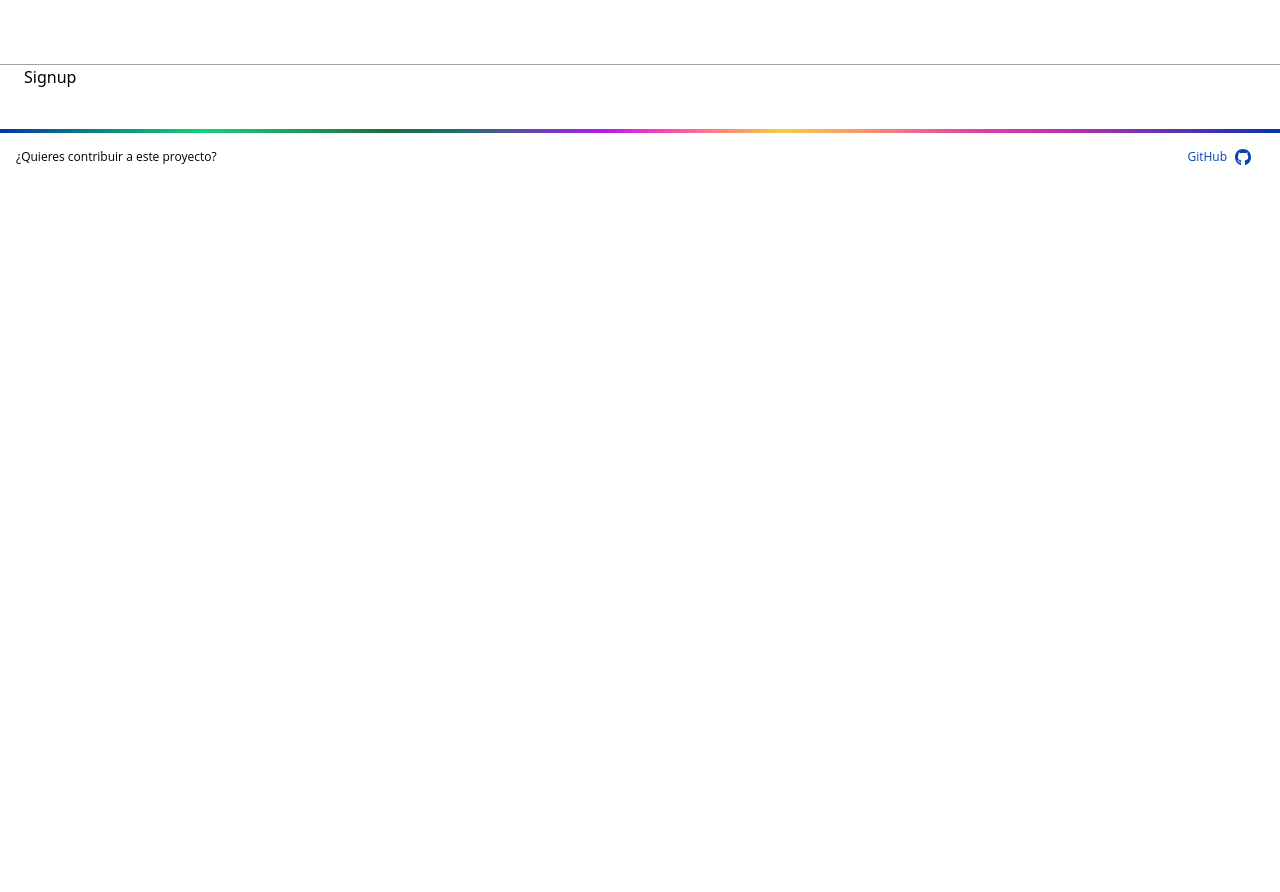
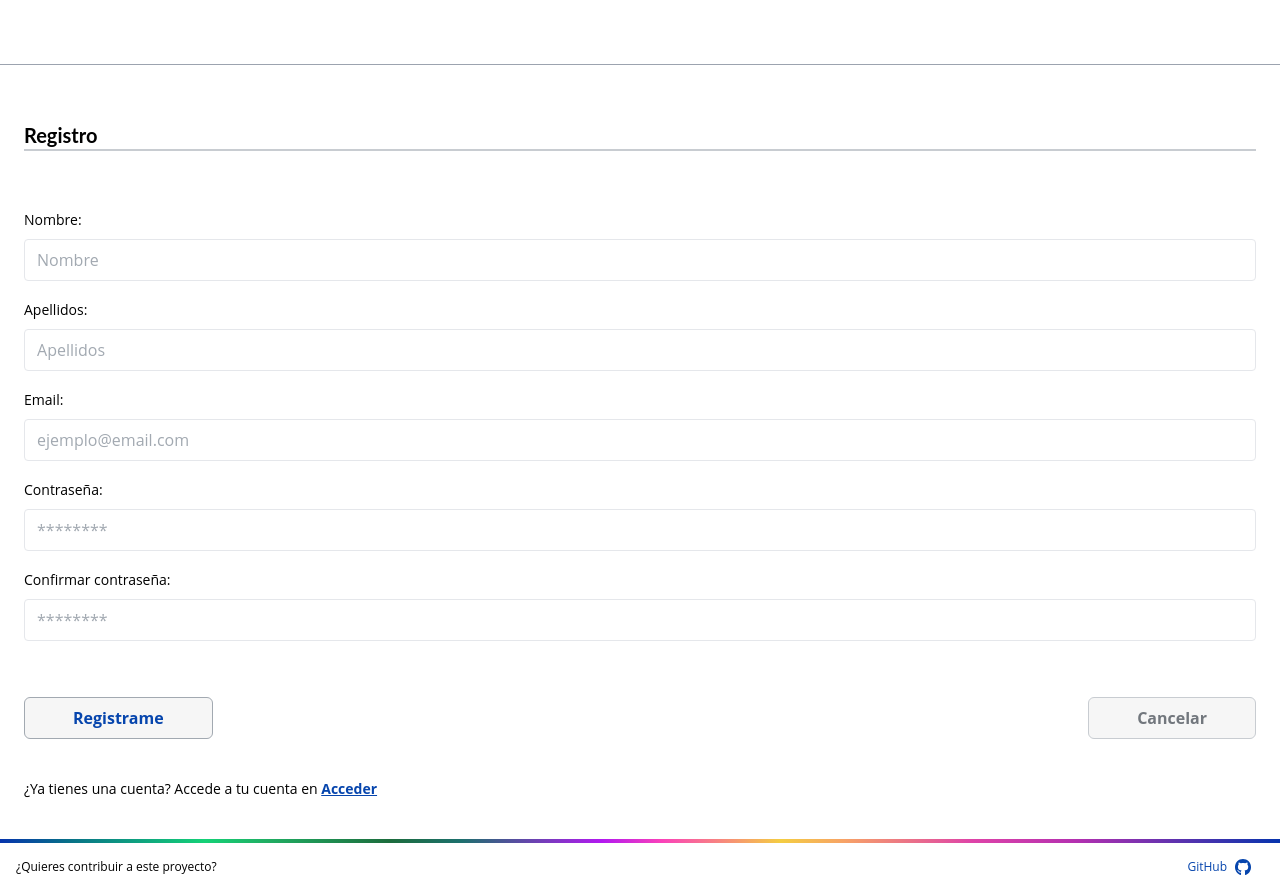
Before and after one commit to Rubrics-project/WeCheckUx, a React (Vite) app in the folder react/: page /registro in a window 1280 px wide. Before the commit the page ends 800 px from the top, so only its background shows below. Built offline with nearby package versions, Linux system fonts and the light colour scheme.

Commit message:
registro

```diff
--- a/react/src/views/Login.jsx
+++ b/react/src/views/Login.jsx
@@ -4,11 +4,16 @@ import ButtonPrimary from "../components/buttons/ButtonPrimary";
 import ButtonSecondary from "../components/Buttons/ButtonSecondary";
 import Title from "../components/Title";
 
-export default function Login({ password, email }) {
+export default function Login({ onSubmit, password, email }) {
   return (
     <>
       <Title title={"Acceder"} />
-      <form onSubmit="" className="mt-8 space-y-14" action="#" method="POST">
+      <form
+        onSubmit={onSubmit}
+        className="mt-8 space-y-14"
+        action="#"
+        method="POST"
+      >
         <input type="hidden" name="remember" defaultValue="true" />
         <div className="space-y-4">
           <div>
@@ -22,7 +27,7 @@ export default function Login({ password, email }) {
               autoComplete="email"
               required
               value={email}
-              onChange=""
+              onChange="" //poner evento {}
               className="w-full rounded border border-color-grey-border-btner px-3 py-2 text-color-bck placeholder-color-grey-border-btn focus:z-10 focus:border-color-blue-p focus:outline-none focus:ring-color-blue-p font-opencustom text-base mt-2"
               placeholder="ejemplo@email.com"
             />
@@ -38,7 +43,7 @@ export default function Login({ password, email }) {
               autoComplete="current-password"
               required
               value={password}
-              onChange=""
+              onChange="" //poner evento {}
               className="w-full rounded border border-color-grey-border-btner px-3 py-2 text-color-bck placeholder-color-grey-border-btn focus:z-10 focus:border-color-blue-p focus:outline-none focus:ring-color-blue-p font-opencustom text-base mt-2"
               placeholder="********"
             />
@@ -67,7 +72,7 @@ export default function Login({ password, email }) {
           <ButtonSecondary text={"Cancelar"} onClick={"pasar onclick"} />
         </div>
       </form>
-      <p className="mt-10 font-opencustom text-sm font-normal">
+      <p className="mt-10 font-opencustom text-sm font-normal mb-10">
         ¿No tienes cuenta? Crea una nueva cuenta en{" "}
         <span>
           {" "}
--- a/react/src/views/Signup.jsx
+++ b/react/src/views/Signup.jsx
@@ -1,7 +1,124 @@
-import React from 'react'
+import React from "react";
+import { Link } from "react-router-dom";
+import ButtonPrimary from "../components/buttons/ButtonPrimary";
+import ButtonSecondary from "../components/Buttons/ButtonSecondary";
+import Title from "../components/Title";
 
-export default function Signup() {
+export default function Signup({
+  onSubmit,
+  name,
+  surname,
+  email,
+  password,
+  passwordConfirmation,
+}) {
   return (
-    <div>Signup</div>
-  )
+    <>
+      <Title title={"Registro"} />
+      <form
+        onSubmit={onSubmit}
+        className="mt-8 space-y-14"
+        action="#"
+        method="POST"
+      >
+        <input type="hidden" name="remember" defaultValue="true" />
+        <div className="space-y-4">
+          <div>
+            <label htmlFor="name" className="font-opencustom text-sm">
+              Nombre:
+            </label>
+            <input
+              id="name"
+              name="name"
+              type="text"
+              required
+              value={name}
+              onChange="" //poner evento {}
+              className="w-full rounded border border-color-grey-border-btner px-3 py-2 text-color-bck placeholder-color-grey-border-btn focus:z-10 focus:border-color-blue-p focus:outline-none focus:ring-color-blue-p font-opencustom text-base mt-2"
+              placeholder="Nombre"
+            />
+          </div>
+          <div>
+            <label htmlFor="surname" className="font-opencustom text-sm">
+              Apellidos:
+            </label>
+            <input
+              id="surname"
+              name="surname"
+              type="text"
+              required
+              value={surname}
+              onChange="" //poner evento {}
+              className="w-full rounded border border-color-grey-border-btner px-3 py-2 text-color-bck placeholder-color-grey-border-btn focus:z-10 focus:border-color-blue-p focus:outline-none focus:ring-color-blue-p font-opencustom text-base mt-2"
+              placeholder="Apellidos"
+            />
+          </div>
+          <div>
+            <label htmlFor="email-address" className="font-opencustom text-sm">
+              Email:
+            </label>
+            <input
+              id="email-address"
+              name="email"
+              type="email"
+              autoComplete="email"
+              required
+              value={email}
+              onChange="" //poner evento {}
+              className="w-full rounded border border-color-grey-border-btner px-3 py-2 text-color-bck placeholder-color-grey-border-btn focus:z-10 focus:border-color-blue-p focus:outline-none focus:ring-color-blue-p font-opencustom text-base mt-2"
+              placeholder="ejemplo@email.com"
+            />
+          </div>
+          <div>
+            <label htmlFor="password" className="font-opencustom text-sm">
+              Contraseña:
+            </label>
+            <input
+              id="password"
+              name="password"
+              type="password"
+              autoComplete="current-password"
+              required
+              value={password}
+              onChange="" //poner evento {}
+              className="w-full rounded border border-color-grey-border-btner px-3 py-2 text-color-bck placeholder-color-grey-border-btn focus:z-10 focus:border-color-blue-p focus:outline-none focus:ring-color-blue-p font-opencustom text-base mt-2"
+              placeholder="********"
+            />
+          </div>
+          <div>
+            <label htmlFor="password" className="font-opencustom text-sm">
+              Confirmar contraseña:
+            </label>
+            <input
+              id="password-confrimation"
+              name="password_confirmation"
+              type="password"
+              required
+              value={passwordConfirmation}
+              onChange="" //poner evento {}
+              className="w-full rounded border border-color-grey-border-btner px-3 py-2 text-color-bck placeholder-color-grey-border-btn focus:z-10 focus:border-color-blue-p focus:outline-none focus:ring-color-blue-p font-opencustom text-base mt-2"
+              placeholder="********"
+            />
+          </div>
+        </div>
+
+        <div className="flex justify-between">
+          <ButtonPrimary text={"Registrame"} onClick={"pasar onclick"} />
+          <ButtonSecondary text={"Cancelar"} onClick={"pasar onclick"} />
+        </div>
+      </form>
+      <p className="mt-10 font-opencustom text-sm font-normal mb-10">
+        ¿Ya tienes una cuenta? Accede a tu cuenta en{" "}
+        <span>
+          {" "}
+          <Link
+            to="/acceso"
+            className="font-opencustom text-sm font-bold text-color-blue-p underline hover:text-color-blue-light"
+          >
+            Acceder
+          </Link>
+        </span>
+      </p>
+    </>
+  );
 }
```
